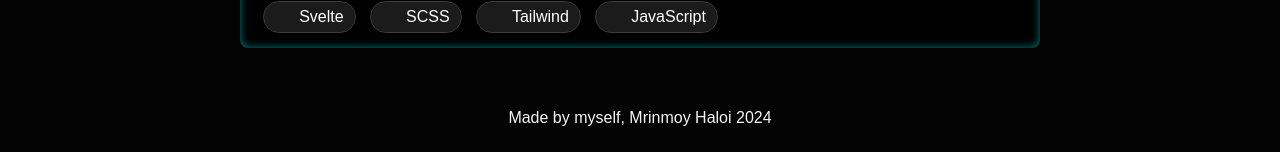
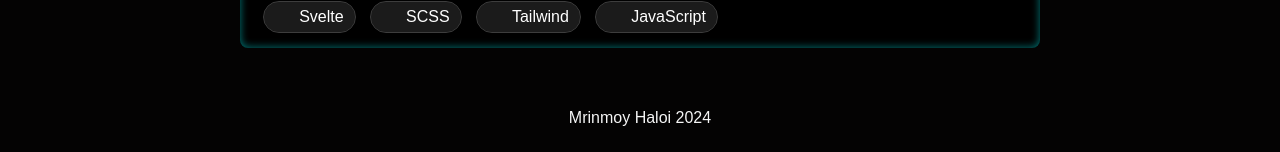
Before and after one commit to MrinmoyHaloi/mrinmoyhaloi.github.io, a SvelteKit app: page / in a window 1280 px wide. Shown: the part 2584-2736 px from the top of the page. Built offline with nearby package versions, Linux system fonts and the light colour scheme; some icons are missing.

Commit message:
fix: update footer text

```diff
--- a/src/routes/+layout.svelte
+++ b/src/routes/+layout.svelte
@@ -6,7 +6,7 @@
 {@render children()}
 
 <footer>
-	<p class="text-center p-4">Made by myself, Mrinmoy Haloi 2024</p>
+	<p class="text-center p-4">Mrinmoy Haloi 2024</p>
 </footer>
 
 <style lang="scss">
```
